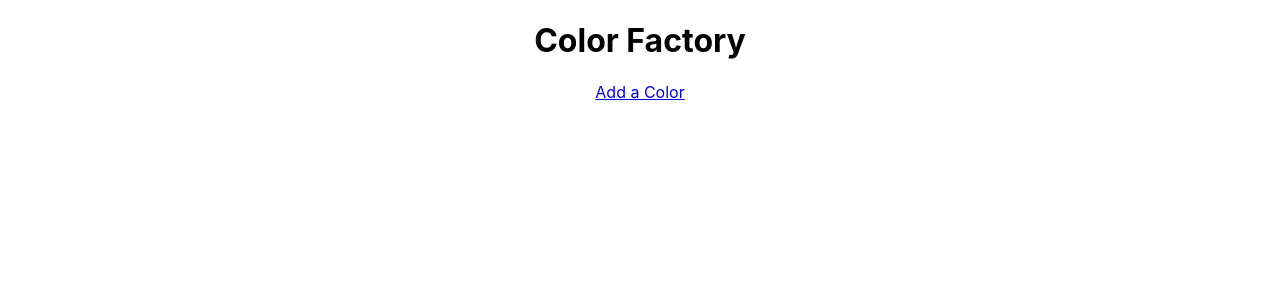
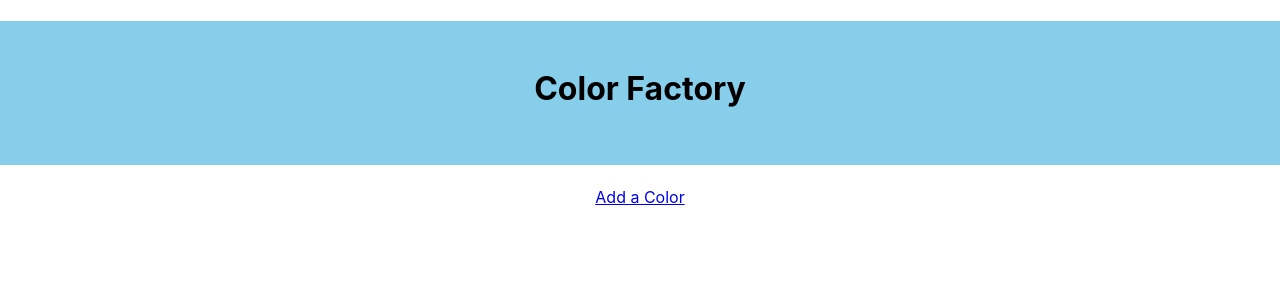
Before and after one commit to Joyce-w/41_React_router, a React (Create React App) app in the folder 41.2_React_Patterns/color_factory/: page /colors in a window 1280 px wide. Shown: the top 300 px of the page. Built offline with nearby package versions, Linux system fonts and the light colour scheme.

Commit message:
Load localStorage colors onto /colors

```diff
--- /dev/null
+++ b/41.2_React_Patterns/color_factory/src/AllColors.css
@@ -0,0 +1,19 @@
+.AllColor-h1{
+    padding-top: 1.5em;
+    height: 3em;
+    background-color: skyblue;
+}
+
+.AllColor-squares {
+    margin-top: 1em;
+    display: flex;
+    justify-content: center;
+}
+
+.AllColor-colorOptions{
+
+    height:50px;
+    width: 50px;
+    border: rgba(0, 0, 0, 0.075) solid 1px;
+    margin: 1px;
+}
--- a/41.2_React_Patterns/color_factory/src/AllColors.js
+++ b/41.2_React_Patterns/color_factory/src/AllColors.js
@@ -2,45 +2,28 @@ import React, {useState, useEffect, useRef} from "react"
 import { Link, useLocation} from "react-router-dom"
 import ColorForm from "./ColorForm"
 import useHandleColor from "./useHandleColors";
+import "./AllColors.css";
 
 
-const AllColors = () => {
+const AllColors = ({ colors}) => {
 
-    const [color, addColor] = useHandleColor()
-    console.log(color)
-    // console.log(color)
-    // //get any colors in local storage or use an empty array if none
-    // let initialColors = JSON.parse(localStorage.getItem('colorList')) || [];
-    // const [color, setColor] = useState(initialColors)
+    const divStyle = {
+        width: '50px',
+        height: '50px'
 
-
-    //use useLocation() to retrieve the color that was passed through the form
-    // const location = useLocation();
-    // let newColor = location.state.color;
-
-
-    // //update setColor with the newColor
-    // useEffect(() => {
-    //     const addColor = (newColorFromForm) => {
-
-    //         setColor((list) => [...list, newColorFromForm])
-
-    //         localStorage.setItem('colorList', JSON.stringify(color));
-
-    //     }
-    //     addColor(newColor);
-
-    // }, [newColor])
-
-    // // update localstorage to be the new state
-    // useEffect()
-
+    }
 
     return (
         <div>
-            <h1>Color Factory</h1>
+            <h1 className="AllColor-h1">Color Factory</h1>
             <Link to="/colors/new">Add a Color </Link>
 
+            <div className="AllColor-squares">
+                {colors.map(el => {
+                    return <div className="AllColor-colorOptions"key={el} style={{  backgroundColor: el }}></div>
+                })
+                }
+            </div>
         </div>
 
     )
--- a/41.2_React_Patterns/color_factory/src/ColorForm.js
+++ b/41.2_React_Patterns/color_factory/src/ColorForm.js
@@ -3,13 +3,10 @@ import { Redirect, Route, useHistory } from "react-router-dom";
 import AllColors from "./AllColors";
 import useHandleColor from "./useHandleColors";
 
-const ColorForm = () => {
+const ColorForm = ({handleNewColor}) => {
 
-    //setup hook to handle color change
-    const [color, addColor] = useHandleColor()
-    console.log(color)
+    //state to store changes from color picker
     const [formData, setFormData] = useState("#000000");
-    console.log(formData)
 
     //save update color pick after each change
     const handleChange = (e) => {
@@ -21,7 +18,7 @@ const ColorForm = () => {
     //pass color up to parent
     const handleSubmit = (e) => {
         e.preventDefault();
-        addColor(formData);
+        handleNewColor(formData);
         history.push("/colors")
 
     }
--- a/41.2_React_Patterns/color_factory/src/Routes.js
+++ b/41.2_React_Patterns/color_factory/src/Routes.js
@@ -1,4 +1,4 @@
-import React, {useState} from "react"
+import React, {useState, useEffect} from "react"
 import { Switch, Route, Redirect } from "react-router-dom"
 import AllColors from "./AllColors"
 import ColorCheck from "./ColorCheck"
@@ -6,12 +6,25 @@ import ColorForm from "./ColorForm"
 import useHandleColor from "./useHandleColors";
 
 const Routes = () => {
-    const [color, addColor] = useHandleColor()
+
+    //get local storage values or initalize []
+    const initialColorsArray = JSON.parse(localStorage.getItem('colorList')) || [];
+    const [color, setColor] = useState(initialColorsArray)
+
+    const handleNewColor = (newColor) => {
+        setColor((color)=>[...color, newColor])
+    }
+
+    useEffect(() => {
+        localStorage.setItem('colorList', JSON.stringify(color));
+    }, [color])
+
+
     return (
 
         <Switch>
-            <Route exact path="/colors"><AllColors /></Route>
-            <Route exact path="/colors/new"><ColorForm /></Route>
+            <Route exact path="/colors"><AllColors colors={color}/></Route>
+            <Route exact path="/colors/new"><ColorForm handleNewColor={handleNewColor}/></Route>
             <Redirect to="/colors"/>
         </Switch>
     );
```
